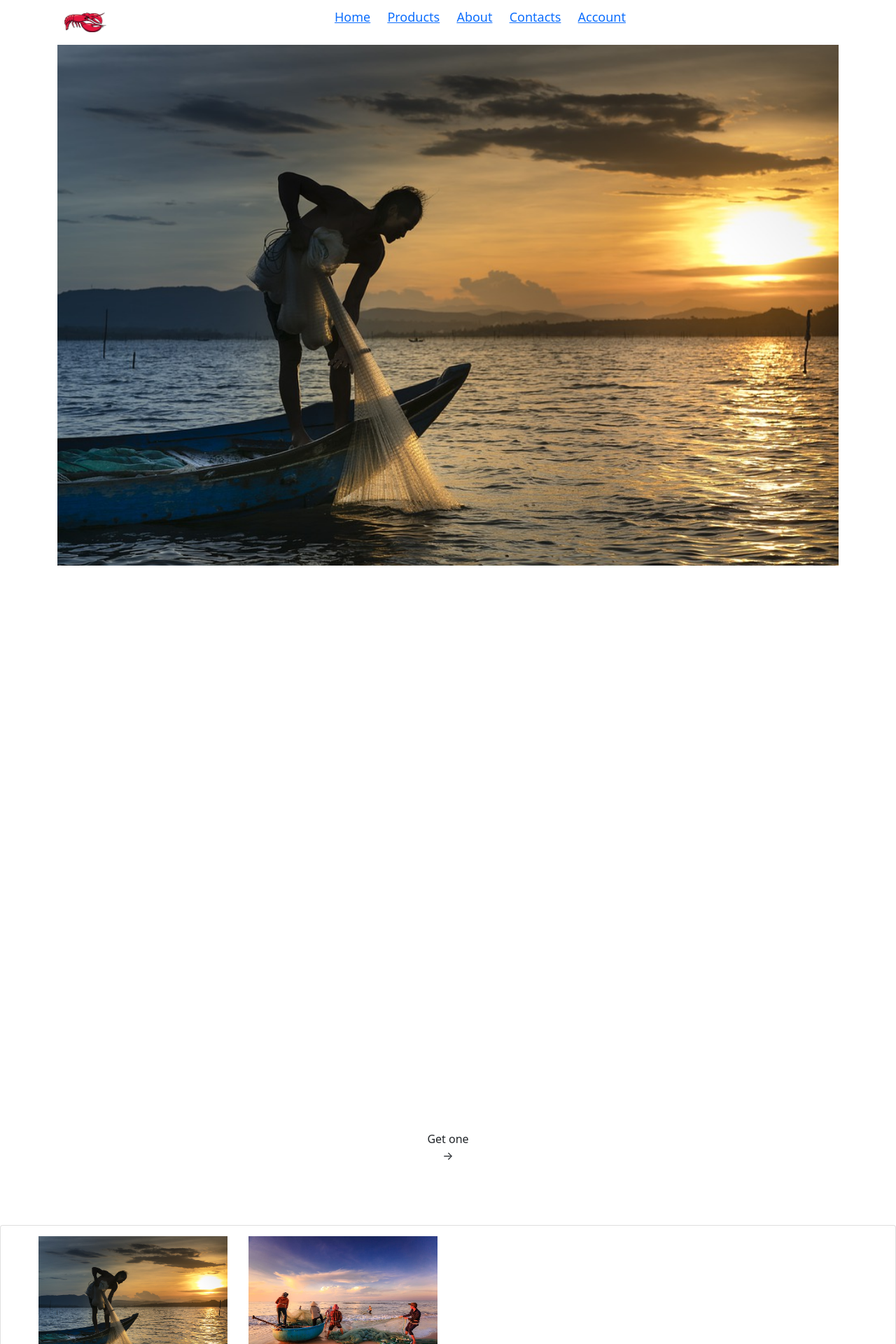
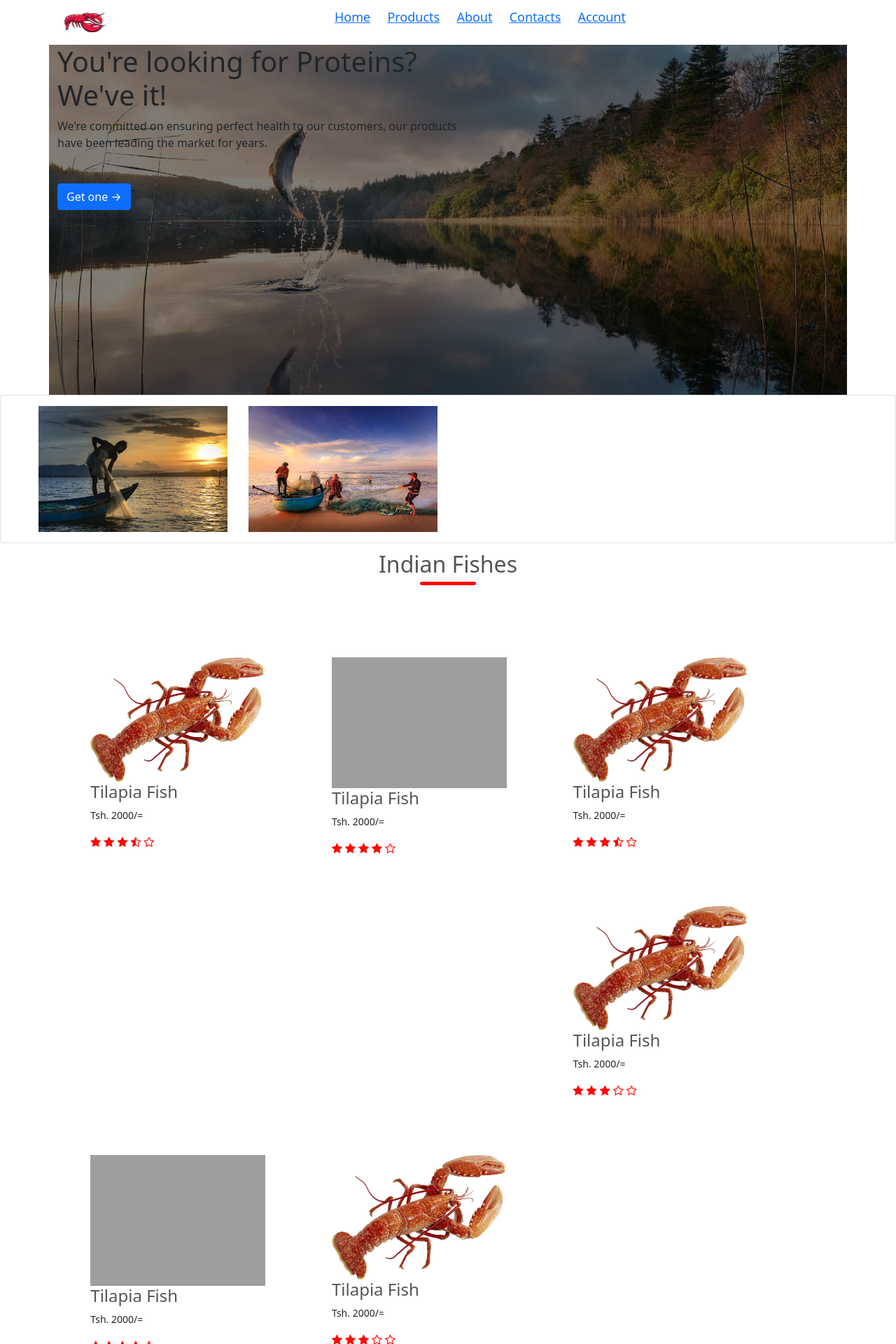
Before and after one commit to Is-haka/fish_web, a PHP site: page / in a window 1280 px wide. Shown: the top 1920 px of the page at 70% size. Run offline with PHP 8.4, Linux system fonts and the light colour scheme; grey boxes are pictures that could not be loaded.

Commit message:
new changes after removing carousel

```diff
--- a/index.css
+++ b/index.css
@@ -43,7 +43,6 @@ a {
 nav ul li a:hover {
     color: #5900ff;
 }
-
 .row {
     background-image: linear-gradient(rgba(0,0,0,0.5),rgba(0,0,0,0.5)), url(fish/20.jpg);
     height: 500px;
@@ -53,9 +52,9 @@ nav ul li a:hover {
 }
 
 .col-2 {
-    margin: auto;
     text-align: center;
     padding: 50px;
+    height: 500px;
 }
 
 .col-2 h1 {
--- a/index.php
+++ b/index.php
@@ -4,7 +4,7 @@
     <meta charset="UTF-8">
     <meta name="viewport" content="width=device-width, initial-scale=1.0">
     <title>Fish</title>
-    <link href="index.css" rel="stylesheet">
+    <link rel="stylesheet" href="index.css">
     <link rel="stylesheet" href="https://stackpath.bootstrapcdn.com/font-awesome/4.7.0/css/font-awesome.min.css">
     <link href="https://cdn.jsdelivr.net/npm/bootstrap@5.0.0-beta2/dist/css/bootstrap.min.css" rel="stylesheet" integrity="sha384-BmbxuPwQa2lc/FVzBcNJ7UAyJxM6wuqIj61tLrc4wSX0szH/Ev+nYRRuWlolflfl" crossorigin="anonymous">
     <script src="https://cdn.jsdelivr.net/npm/bootstrap@5.0.0-beta2/dist/js/bootstrap.bundle.min.js" integrity="sha384-b5kHyXgcpbZJO/tY9Ul7kGkf1S0CWuKcCD38l8YkeH8z8QjE0GmW1gYU5S9FOnJ0" crossorigin="anonymous"></script>
@@ -28,36 +28,16 @@
         </nav>
     </div>
 
-
-
-    <div id="carouselExampleSlidesOnly" class="carousel slide" data-bs-ride="carousel">
-  <div class="carousel-inner">
-    <div class="carousel-item active">
-      <img src="fish/8.jpg" class="d-block w-100 h-10" alt="...">
-    </div>
-    <div class="carousel-item">
-      <img src="fish/2.png" class="d-block w-100 h-10" alt="...">
-    </div>
-    <div class="carousel-item">
-      <img src="fish/5.png" class="d-block w-100 h-10" alt="...">
-    </div>
-    <div class="carousel-item">
-      <img src="fish/7.png" class="d-block w-100 h-10" alt="...">
-    </div>
-  </div>
-</div>
-
-
-
-
-    <div class="">
-        <div class="col-2">
+    <div class="row">
+        <div class="col -2">
             <h1>You're looking for Proteins? <br>We've it!</h1>
             <p>We're committed on ensuring perfect health to our customers, our products
                 <br>have been leading the market for years.</p>
-                <a href="" class="btn">Get one &#8594;</a>
+                <a href="" class="btn btn-primary">Get one &#8594;</a>
         </div>
     </div>
+
+
     </div>
     </div>
 
```
